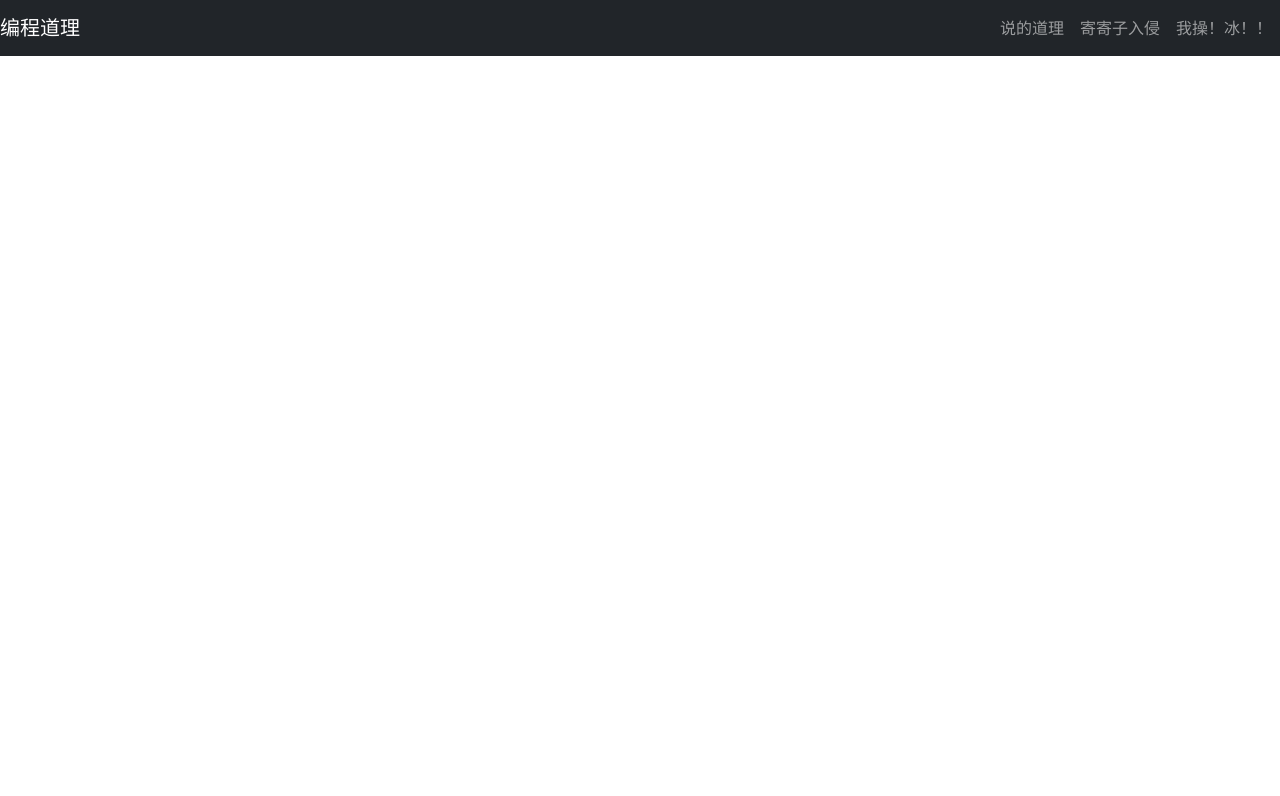
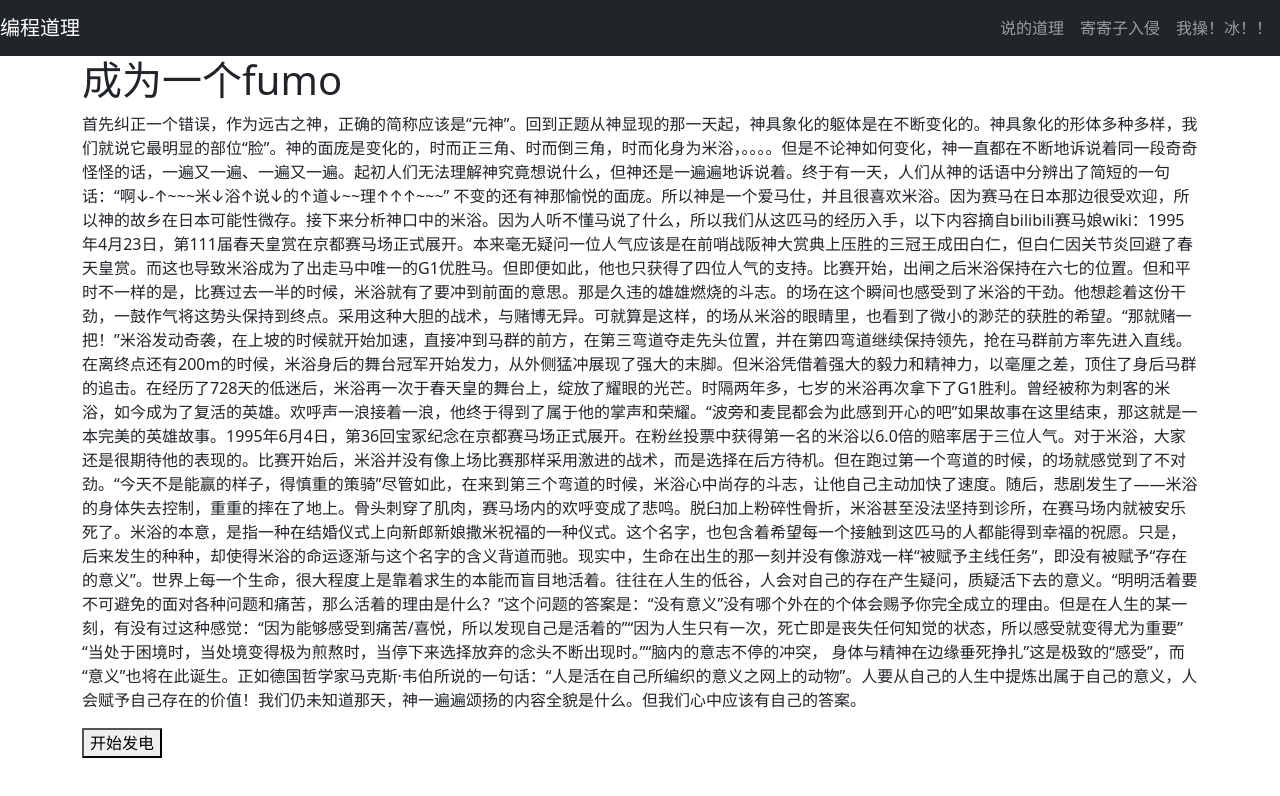
Before and after one commit to haha-dream/web-develop, a plain HTML site: page index.html in a window 1280 px wide. Drawn offline with Linux system fonts and the light colour scheme.

Commit message:
say the daoli

```diff
--- a/index.html
+++ b/index.html
@@ -4,9 +4,10 @@
         <meta charset="UTF-8" />
         <meta http-equiv="X-UA-Compatible" content="IE=edge" />
         <meta name="viewport" content="width=device-width, initial-scale=1" />
-    <title>Deltarune</title>
+        <title>编程道理</title>
         <link rel="stylesheet" href="css/bootstrap.css" />
     </head>
+
     <body>
         <nav class="navbar navbar-expand-md bg-dark navbar-dark">
             <a href="#" class="navbar-brand">编程道理</a>
@@ -24,12 +25,32 @@
                 <!-- 不知道为什么没有标签 看看什么问题 -->
                 <!-- 现在有了 id写错了 -->
                 <ul class="navbar-nav ms-auto">
-          <li class="nav-item"><div class="nav-link">说的道理</div></li>
-          <li class="nav-item"><div class="nav-link">寄寄子入侵</div></li>
-          <li class="nav-item"><div class="nav-link">我操！冰！！</div></li>
+                    <li class="nav-item">
+                        <div class="nav-link">说的道理</div>
+                    </li>
+                    <li class="nav-item">
+                        <div class="nav-link">寄寄子入侵</div>
+                    </li>
+                    <li class="nav-item">
+                        <div class="nav-link">我操！冰！！</div>
+                    </li>
                 </ul>
             </div>
         </nav>
+
+        <section>
+            <div class="container">
+                <div>
+                    <h1>成为一个fumo</h1>
+                    <p>
+                        首先纠正一个错误，作为远古之神，正确的简称应该是“元神”。回到正题从神显现的那一天起，神具象化的躯体是在不断变化的。神具象化的形体多种多样，我们就说它最明显的部位“脸”。神的面庞是变化的，时而正三角、时而倒三角，时而化身为米浴，。。。。但是不论神如何变化，神一直都在不断地诉说着同一段奇奇怪怪的话，一遍又一遍、一遍又一遍。起初人们无法理解神究竟想说什么，但神还是一遍遍地诉说着。终于有一天，人们从神的话语中分辨出了简短的一句话：“啊↓-↑~~~米↓浴↑说↓的↑道↓~~理↑↑↑~~~”
+                        不变的还有神那愉悦的面庞。所以神是一个爱马仕，并且很喜欢米浴。因为赛马在日本那边很受欢迎，所以神的故乡在日本可能性微存。接下来分析神口中的米浴。因为人听不懂马说了什么，所以我们从这匹马的经历入手，以下内容摘自bilibili赛马娘wiki：1995年4月23日，第111届春天皇赏在京都赛马场正式展开。本来毫无疑问一位人气应该是在前哨战阪神大赏典上压胜的三冠王成田白仁，但白仁因关节炎回避了春天皇赏。而这也导致米浴成为了出走马中唯一的G1优胜马。但即便如此，他也只获得了四位人气的支持。比赛开始，出闸之后米浴保持在六七的位置。但和平时不一样的是，比赛过去一半的时候，米浴就有了要冲到前面的意思。那是久违的雄雄燃烧的斗志。的场在这个瞬间也感受到了米浴的干劲。他想趁着这份干劲，一鼓作气将这势头保持到终点。采用这种大胆的战术，与赌博无异。可就算是这样，的场从米浴的眼睛里，也看到了微小的渺茫的获胜的希望。“那就赌一把！”米浴发动奇袭，在上坡的时候就开始加速，直接冲到马群的前方，在第三弯道夺走先头位置，并在第四弯道继续保持领先，抢在马群前方率先进入直线。在离终点还有200m的时候，米浴身后的舞台冠军开始发力，从外侧猛冲展现了强大的末脚。但米浴凭借着强大的毅力和精神力，以毫厘之差，顶住了身后马群的追击。在经历了728天的低迷后，米浴再一次于春天皇的舞台上，绽放了耀眼的光芒。时隔两年多，七岁的米浴再次拿下了G1胜利。曾经被称为刺客的米浴，如今成为了复活的英雄。欢呼声一浪接着一浪，他终于得到了属于他的掌声和荣耀。“波旁和麦昆都会为此感到开心的吧”如果故事在这里结束，那这就是一本完美的英雄故事。1995年6月4日，第36回宝冢纪念在京都赛马场正式展开。在粉丝投票中获得第一名的米浴以6.0倍的赔率居于三位人气。对于米浴，大家还是很期待他的表现的。比赛开始后，米浴并没有像上场比赛那样采用激进的战术，而是选择在后方待机。但在跑过第一个弯道的时候，的场就感觉到了不对劲。“今天不是能赢的样子，得慎重的策骑”尽管如此，在来到第三个弯道的时候，米浴心中尚存的斗志，让他自己主动加快了速度。随后，悲剧发生了——米浴的身体失去控制，重重的摔在了地上。骨头刺穿了肌肉，赛马场内的欢呼变成了悲鸣。脱臼加上粉碎性骨折，米浴甚至没法坚持到诊所，在赛马场内就被安乐死了。米浴的本意，是指一种在结婚仪式上向新郎新娘撒米祝福的一种仪式。这个名字，也包含着希望每一个接触到这匹马的人都能得到幸福的祝愿。只是，后来发生的种种，却使得米浴的命运逐渐与这个名字的含义背道而驰。现实中，生命在出生的那一刻并没有像游戏一样“被赋予主线任务”，即没有被赋予“存在的意义”。世界上每一个生命，很大程度上是靠着求生的本能而盲目地活着。往往在人生的低谷，人会对自己的存在产生疑问，质疑活下去的意义。“明明活着要不可避免的面对各种问题和痛苦，那么活着的理由是什么？”这个问题的答案是：“没有意义”没有哪个外在的个体会赐予你完全成立的理由。但是在人生的某一刻，有没有过这种感觉：“因为能够感受到痛苦/喜悦，所以发现自己是活着的”“因为人生只有一次，死亡即是丧失任何知觉的状态，所以感受就变得尤为重要”“当处于困境时，当处境变得极为煎熬时，当停下来选择放弃的念头不断出现时。”“脑内的意志不停的冲突，
+                        身体与精神在边缘垂死挣扎”这是极致的“感受”，而“意义”也将在此诞生。正如德国哲学家马克斯·韦伯所说的一句话：“人是活在自己所编织的意义之网上的动物”。人要从自己的人生中提炼出属于自己的意义，人会赋予自己存在的价值！我们仍未知道那天，神一遍遍颂扬的内容全貌是什么。但我们心中应该有自己的答案。
+                    </p>
+                    <button>开始发电</button>
+                </div>
+            </div>
+        </section>
         <script src="js/bootstrap.bundle.js"></script>
     </body>
 </html>
```
Lines whose indentation alone changed are shown as unchanged.
